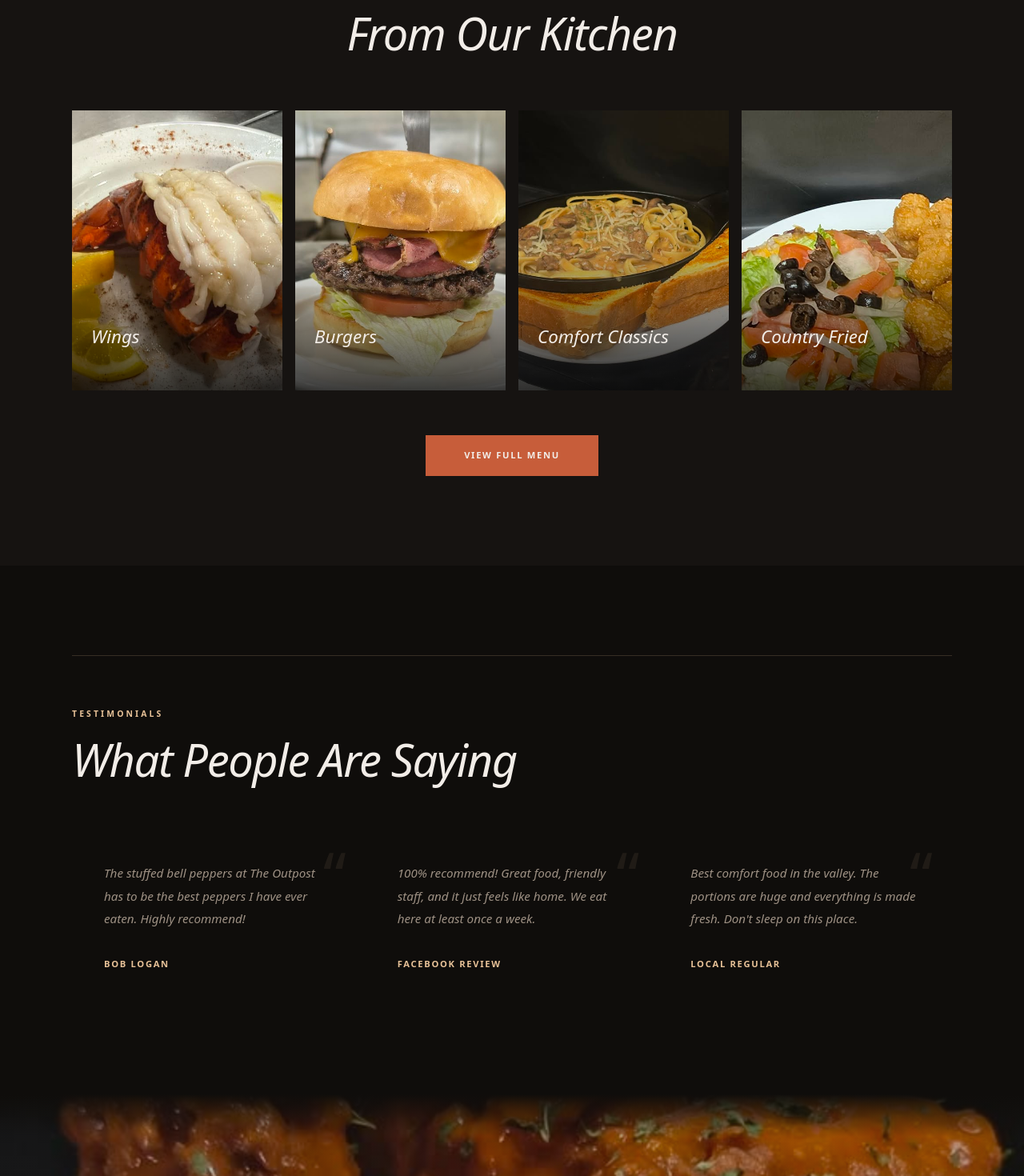
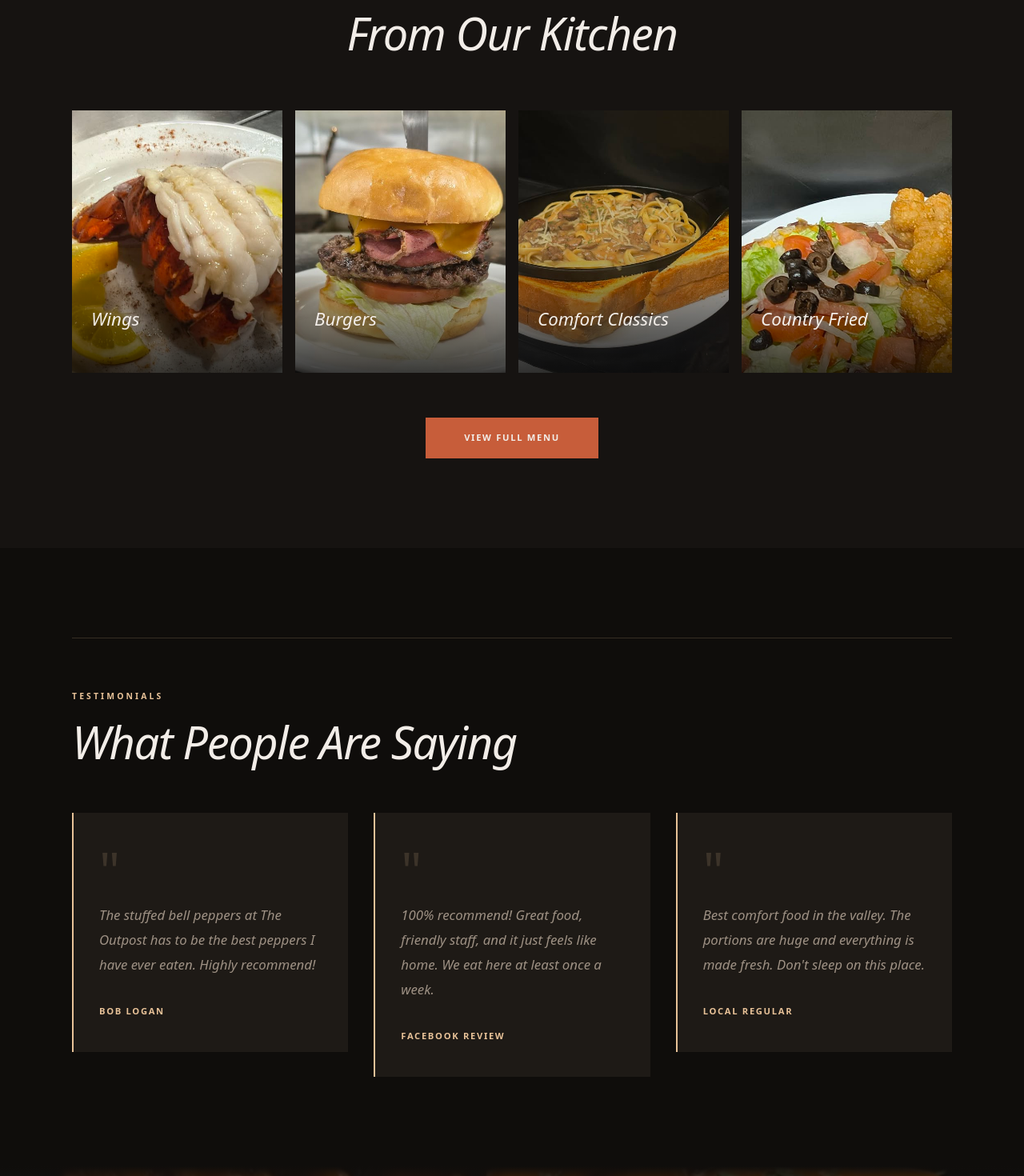
Before and after one commit to andenwick/outpost-demo, a Next.js app: page / in a window 1280 px wide. Shown: the part 2460-3930 px from the top of the page at 80% size. Built offline with nearby package versions, Linux system fonts and the light colour scheme.

Commit message:
fix: bigger menu cards, stronger testimonial cards

```diff
--- a/src/app/globals.css
+++ b/src/app/globals.css
@@ -296,16 +296,19 @@ img { display: block; }
 /* ─── Menu grid ─── */
 .menu-grid {
   display: grid;
-  grid-template-columns: 1fr 1fr;
+  grid-template-columns: 1fr;
   gap: 0.75rem;
 }
-@media (min-width: 768px) {
+@media (min-width: 520px) {
+  .menu-grid { grid-template-columns: 1fr 1fr; gap: 1rem; }
+}
+@media (min-width: 900px) {
   .menu-grid { grid-template-columns: repeat(4, 1fr); gap: 1rem; }
 }
 .menu-item {
   position: relative;
   overflow: hidden;
-  aspect-ratio: 3/4;
+  aspect-ratio: 4/5;
   cursor: pointer;
 }
 .menu-item img {
@@ -372,36 +375,29 @@ img { display: block; }
 .testimonial-grid {
   display: grid;
   grid-template-columns: 1fr;
-  gap: 0;
+  gap: 2.5rem;
 }
 @media (min-width: 768px) {
-  .testimonial-grid { grid-template-columns: repeat(3, 1fr); }
+  .testimonial-grid { grid-template-columns: repeat(3, 1fr); gap: 2rem; }
 }
 .testimonial-card {
-  padding: 2.5rem;
+  padding: 2.5rem 2rem;
   position: relative;
-  border-top: 1px solid var(--color-border-strong);
-}
-@media (min-width: 768px) {
-  .testimonial-card {
-    border-top: none;
-    border-left: 1px solid var(--color-border-strong);
-  }
-  .testimonial-card:first-child { border-left: none; }
+  background: var(--color-surface);
+  border-left: 2px solid var(--color-primary);
 }
 .testimonial-quote-mark {
   font-family: var(--ff-heading);
-  font-size: 5rem;
+  font-size: 4rem;
   color: var(--color-primary);
-  opacity: 0.08;
+  opacity: 0.15;
   line-height: 1;
-  position: absolute;
-  top: 1rem;
-  right: 1.5rem;
+  display: block;
+  margin-bottom: 0.5rem;
   pointer-events: none;
 }
 .testimonial-text {
-  font-size: 0.95rem;
+  font-size: 1.05rem;
   color: var(--color-text-muted);
   line-height: 1.85;
   font-style: italic;
--- a/src/app/page.tsx
+++ b/src/app/page.tsx
@@ -236,7 +236,7 @@ function Testimonials() {
           {testimonials.map((t, i) => (
             <FadeIn key={i} delay={i < 3 ? (i + 1) as 1 | 2 | 3 : undefined}>
               <div className="testimonial-card">
-                <span className="testimonial-quote-mark">&ldquo;</span>
+                <span className="testimonial-quote-mark">"</span>
                 <p className="testimonial-text">{t.text}</p>
                 <span className="testimonial-author">{t.author}</span>
               </div>
```
